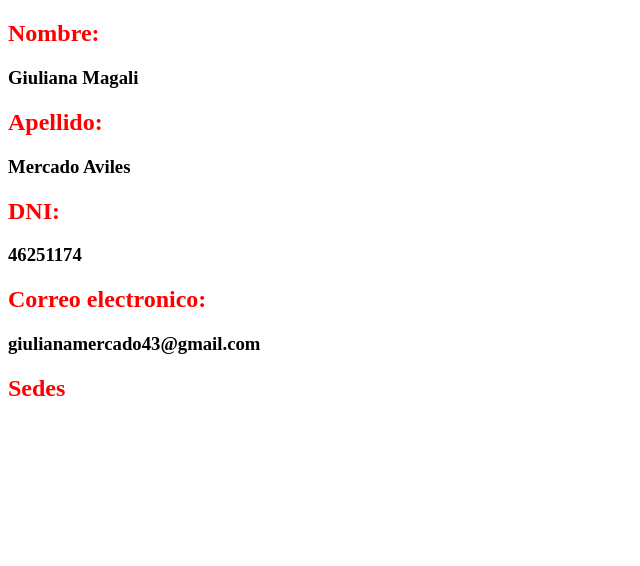
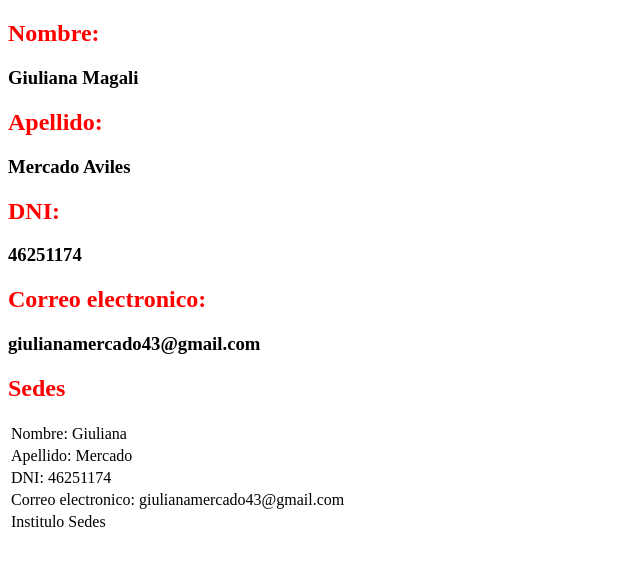
Before and after one commit to GiulianaMercadoAviles/MercadoGiuliana, a plain HTML site: page index.html in a window 1280 px wide. Shown: the whole page, without its empty margins (0-640 px from the left). Drawn offline with Linux system fonts and the light colour scheme.

Commit message:
formato de tabla

```diff
--- a/index.html
+++ b/index.html
@@ -5,15 +5,36 @@
     <meta name="viewport" content="width=, initial-scale=1.0">
     <title>Document</title>
     <link rel="stylesheet" href="estilos\estilos.css">
-
 </head>
 <body>
     <head>
         <h2>Nombre:</h2> <h3>Giuliana Magali</h3>
+
         <h2>Apellido:</h2> <h3>Mercado Aviles</h3>
+
         <h2>DNI:</h2> <h3>46251174</h3>
+
         <h2>Correo electronico:</h2> <h3>giulianamercado43@gmail.com</h3>
+
         <h2>Sedes</h2>
+
+        <table>
+            <tr>
+                <td>Nombre: Giuliana</td>
+            </tr>
+            <tr>
+                <td>Apellido: Mercado</td>
+            </tr>
+            <tr>
+                <td>DNI: 46251174</td>
+            </tr>
+            <tr>
+                <td>Correo electronico: giulianamercado43@gmail.com</td>
+            </tr>
+            <tr>
+                <td>Institulo Sedes</td>
+            </tr>
+        </table>
         <script src="js\funciones.js"></script>
     </head>
 
```
